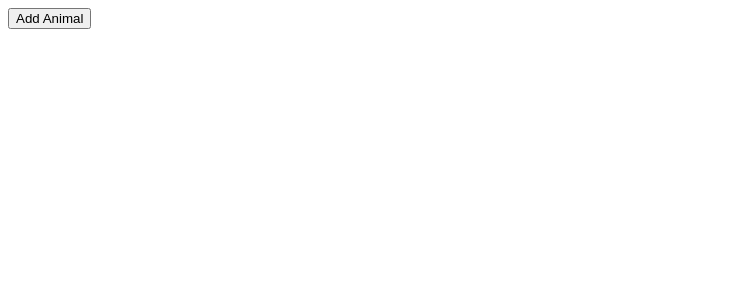
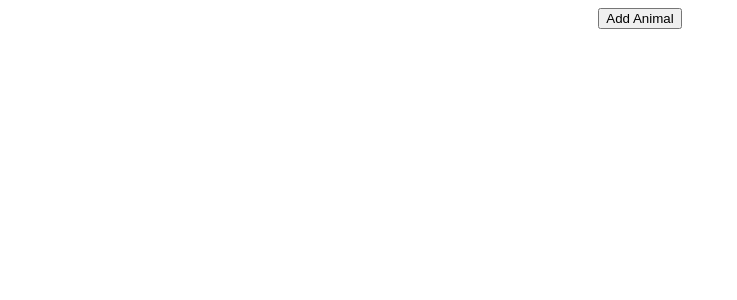
Before and after one commit to Pfirewire/react-udemy-animals, a React (Create React App) app: page / in a window 1280 px wide. Shown: the top 300 px of the page, without its empty margins (0-737 px from the left). Built offline with nearby package versions, Linux system fonts and the light colour scheme.

Commit message:
Adding Custom CSS

```diff
--- a/src/AnimalShow.js
+++ b/src/AnimalShow.js
@@ -1,3 +1,4 @@
+import './AnimalShow.css';
 import { useState } from "react";
 import bird from './svg/bird.svg';
 import cat from './svg/cat.svg';
@@ -26,12 +27,12 @@ function AnimalShow({type}) {
 
     return (
         <div onClick={handleClick}>
+            <img alt="animal" src={svgMap[type]} />
             <img
                 alt="heart"
                 src={heart}
                 style={{ width: 10 + 10 * clicks + 'px' }}
             />
-            <img alt="animal" src={svgMap[type]} />
         </div>
     );
 }
--- /dev/null
+++ b/src/App.css
@@ -0,0 +1,5 @@
+.app {
+    display: flex;
+    flex-direction: column;
+    align-items: center;
+}
--- a/src/App.js
+++ b/src/App.js
@@ -1,3 +1,4 @@
+import './App.css';
 import { useState } from 'react';
 import AnimalShow from "./AnimalShow";
 
@@ -18,7 +19,7 @@ function App() {
     });
 
     return(
-        <div>
+        <div className="app">
             <button onClick={handleClick}>Add Animal</button>
             <div>
                 {renderAnimals}
```
Also changed, not shown: src/AnimalShow.css (added).
